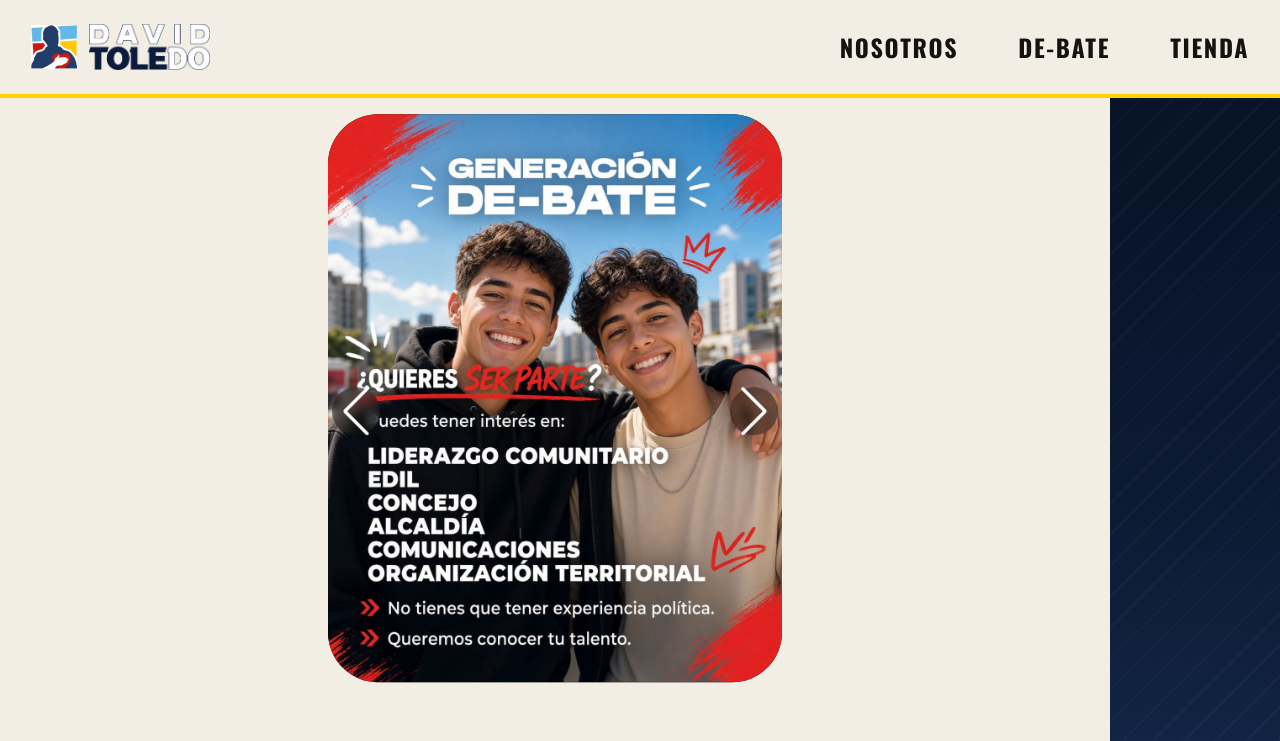
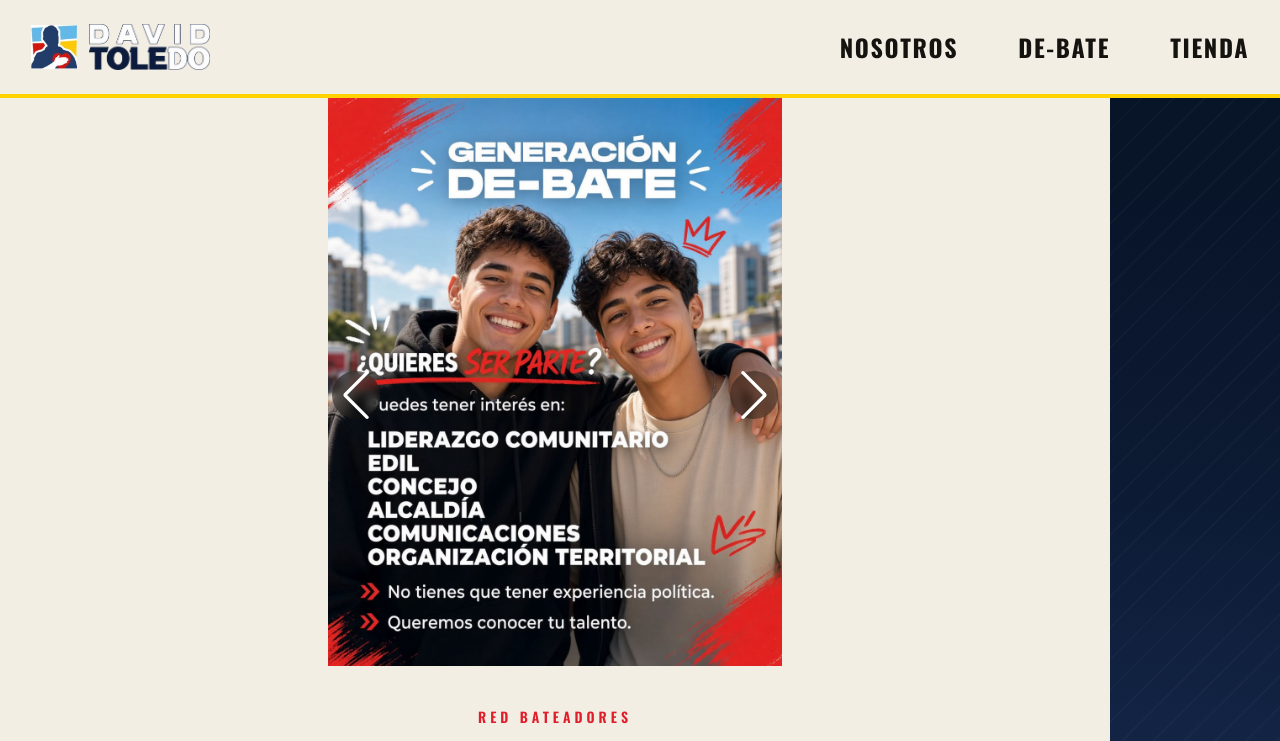
Before and after one commit to EsneiderCdD/movimiento-bate, a Next.js app: page /voluntariado in a window 1280 px wide. Shown: the top 741 px of the page. Built offline with nearby package versions, Linux system fonts and the light colour scheme.

Commit message:
(voluntariado) carrusel

```diff
--- a/src/components/specific/hero/Hero.module.css
+++ b/src/components/specific/hero/Hero.module.css
@@ -36,7 +36,12 @@
 }
 
 .pageCarousel .hero {
-  padding: 32px 24px 0;
+  padding: 0;
+  min-height: 0;
+}
+
+.pageCarousel .intro {
+  padding: 0;
 }
 
 .backgroundClip {
@@ -348,11 +353,19 @@
   }
 
   .backgroundClipCarousel {
-    left: 50%;
-    top: 50%;
-    right: auto;
-    bottom: auto;
-    width: min(calc(100% - 24px), 454px);
+    position: relative;
+    inset: auto;
+    width: 100%;
+    max-width: 454px;
     aspect-ratio: 4 / 5;
-    transform: translate(-50%, -50%);
+    margin-inline: auto;
+    transform: none;
+    border-radius: 0;
+    z-index: 0;
   }
+
+@media (max-width: 600px) {
+  .backgroundClipCarousel {
+    max-width: none;
+  }
+}
--- a/src/components/specific/hero/carousel/HeroCarousel.module.css
+++ b/src/components/specific/hero/carousel/HeroCarousel.module.css
@@ -16,9 +16,8 @@
 .frame {
   position: relative;
   height: 100%;
-  width: auto;
-  aspect-ratio: 4 / 5;
-  flex: 0 0 auto;
+  width: 100%;
+  flex: 1 1 auto;
 }
 
 .image {
--- a/src/components/specific/hero/carousel/HeroCarousel.tsx
+++ b/src/components/specific/hero/carousel/HeroCarousel.tsx
@@ -2,7 +2,7 @@
 
 import Image from "next/image";
 import { Swiper, SwiperSlide } from "swiper/react";
-import { Navigation, Parallax } from "swiper/modules";
+import { Navigation } from "swiper/modules";
 import "swiper/css";
 import "swiper/css/navigation";
 import styles from "./HeroCarousel.module.css";
@@ -17,15 +17,14 @@ const SLIDES = [
 export default function HeroCarousel() {
   return (
     <Swiper
-      modules={[Navigation, Parallax]}
-      parallax
+      modules={[Navigation]}
       loop
       navigation
       className={styles.swiper}
     >
       {SLIDES.map((src) => (
         <SwiperSlide key={src} className={styles.slide}>
-          <div className={styles.frame} data-swiper-parallax-scale="1.12">
+          <div className={styles.frame}>
             <Image
               src={src}
               alt=""
```
